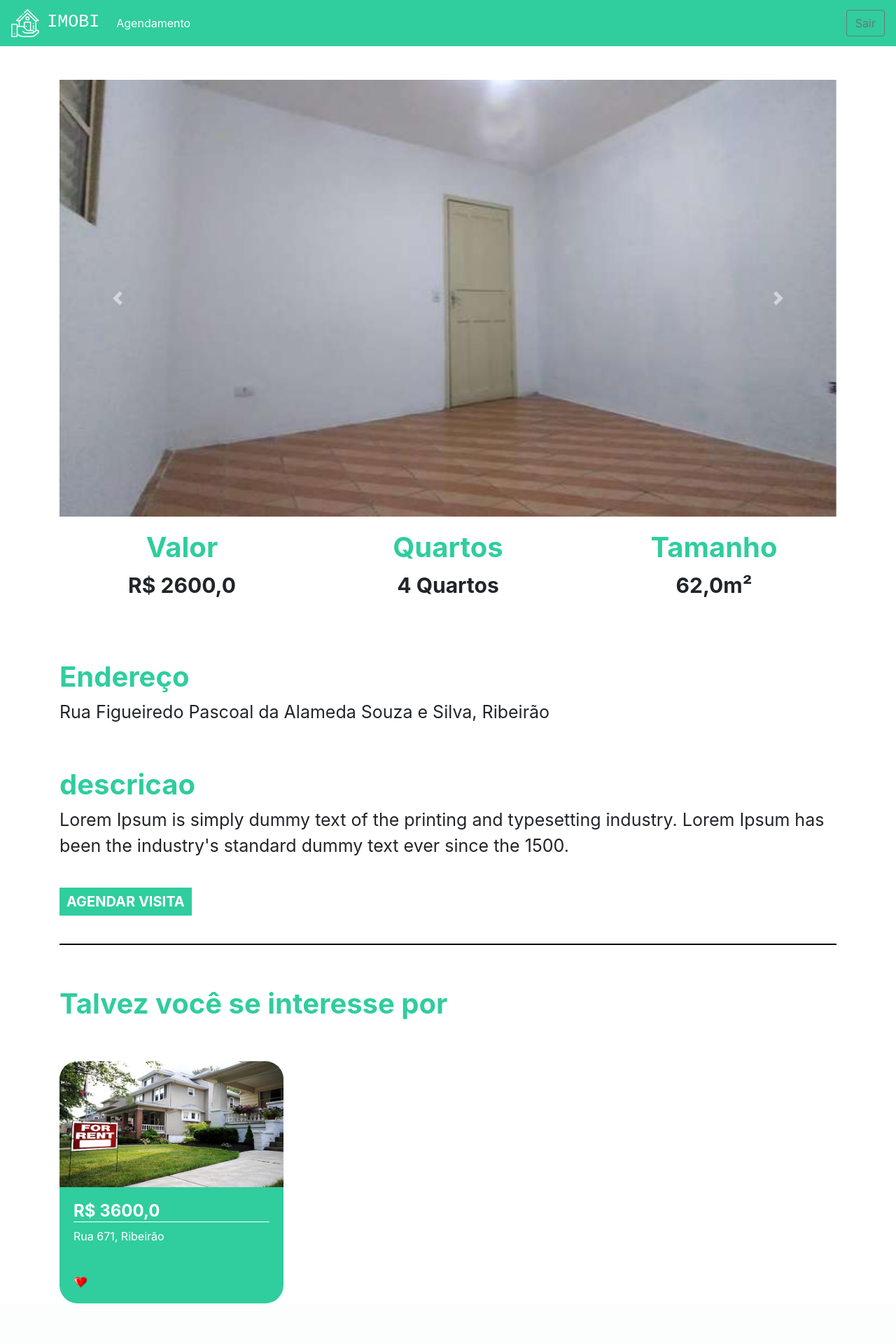
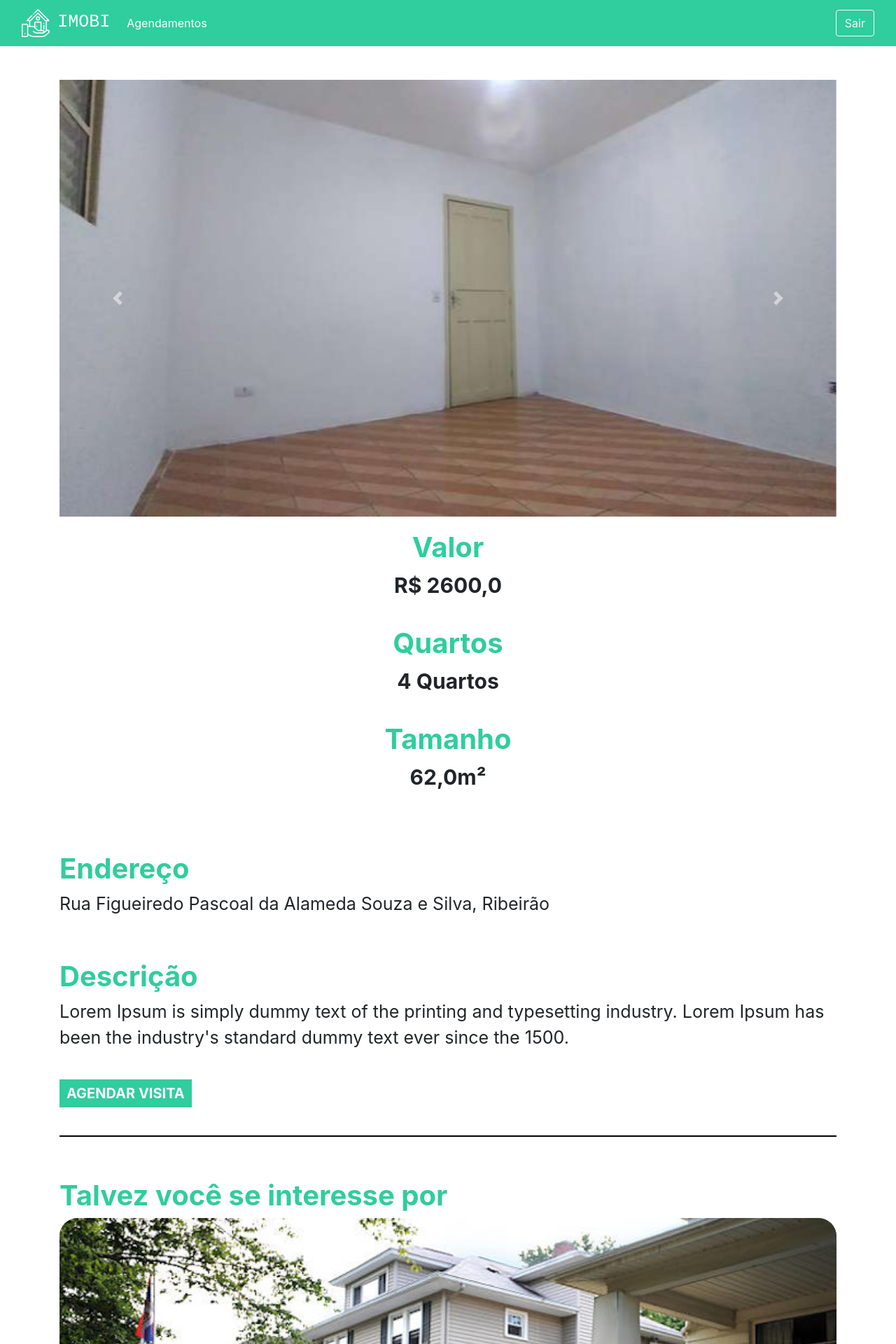
Before and after one commit to marcio-grazianni/imobi, a Django app: page /imovel/1/ in a window 1280 px wide. Shown: the top 1920 px of the page at 70% size. Before the commit the page ends 1862 px from the top, so only its background shows below. Run offline with Django 4.2, Linux system fonts and the light colour scheme; a user stored in the database is signed in; data comes from the database, SQL or seed files in the repository; both versions use the stored data as it was after the commit.

Commit message:
Ajustes para o mobile.

```diff
--- a/plataforma/templates/imovel.html
+++ b/plataforma/templates/imovel.html
@@ -31,18 +31,18 @@
 
 
     <div class="row">
-        <div class="col-md">
+        <div class="col-md-12">
             <h3 class="titulo_especificacao">Valor</h3>
             <p class="especificacao">R$ {{imovel.valor}}</p>
 
         </div>
 
-        <div class="col-md">
+        <div class="col-md-12">
             <h3 class="titulo_especificacao">Quartos</h3>
             <p class="especificacao">{{imovel.quartos}} Quartos</p>
         </div>
 
-        <div class="col-md">
+        <div class="col-md-12">
             <h3 class="titulo_especificacao">Tamanho</h3>
             <p class="especificacao">{{imovel.tamanho}}m²</p>
         </div>
@@ -59,7 +59,7 @@
 
     <br>
     <div style="text-align: left">
-        <h3 class="titulo_especificacao">descricao</h3>
+        <h3 class="titulo_especificacao">Descrição</h3>
         <p class="especificacao_endereco">{{imovel.descricao}}</p>
         <br>
         <button class="btn_agendar_visita" data-toggle="modal" data-target="#exampleModal">AGENDAR VISITA</button>
@@ -74,7 +74,7 @@
 
         <div class="row">
             {% for sugestao in sugestoes %}
-            <div class="col-md cont">
+            <div class="col-md-12">
                 <div class="card_imovel">
                     <img class="img_capa_imovel" src="{{sugestao.imagens.all.0.img.url}}">
                     <div class="informacoes_imoveis">
--- a/templates/base.html
+++ b/templates/base.html
@@ -13,22 +13,28 @@
 
 <body>
     {% if user.is_authenticated %}
+    <div class="container-fluid bg_navbar">
         <nav class="navbar navbar-expand-lg navbar-dark bg_navbar">
             <a class="navbar-brand" href="{% url 'home' %}">
                 <img width="40" src="{% static 'autenticacao/img/logo.png' %}">
-            &nbsp<h3 class="font_logo">IMOBI</h3></a>
-        <button class="navbar-toggler" type="button" data-toggle="collapse" data-target="#navbarNav" aria-controls="navbarNav" aria-expanded="false" aria-label="Toggle navigation">
+                &nbsp<h3 class="font_logo">IMOBI</h3>
+            </a>
+            <button class="navbar-toggler" type="button" data-toggle="collapse" data-target="#navbarSupportedContent" aria-controls="navbarSupportedContent" aria-expanded="false" aria-label="Toggle navigation">
                 <span class="navbar-toggler-icon"></span>
             </button>
-        <div class="collapse navbar-collapse" id="navbarNav">
-            <ul class="navbar-nav">
-                <li class="nav-item active">
-                    <a class="nav-link" href="{% url 'agendamentos' %}">Agendamento</a>
+
+            <div class="collapse navbar-collapse" id="navbarSupportedContent">
+                <ul class="navbar-nav mr-auto">
+                    <li class="nav-item">
+                        <a class="nav-link" href="{% url 'agendamentos' %}">Agendamentos</a>
                     </li>
                 </ul>
+                <div>
+                    <a class="btn btn-outline-light" href="{% url 'sair' %}">Sair</a>
                 </div>
-        <a class="btn btn-outline-secondary d-flex justify-content-end" href="{% url 'sair' %}">Sair</a>
+            </div>
         </nav>
+    </div>
 
     {% endif %}
 
--- a/templates/static/plataforma/css/home.css
+++ b/templates/static/plataforma/css/home.css
@@ -1,3 +1,7 @@
+.nav-link {
+    color: white !important;
+}
+
 .bg_navbar{
     background-color: #30CD9E;
 }
@@ -10,11 +14,10 @@
 }
 
 .card_imovel{
-    background-color: #30CD9E;
-
-    width: 20rem;
-    margin-top: 50px;
-    border-radius: 26px;
+    /* margin-top: 3.125rem; */
+    /* width: 16.5rem; */
+    background-color: #30CD9E !important;
+    border-radius: 1.625rem;
 }
 
 .img_capa_imovel{
```
Also changed, not shown: plataforma/templates/agendamentos.html (+6 -2 lines), plataforma/templates/home.html (+4 -5 lines), db.sqlite3. Lines whose indentation alone changed are shown as unchanged.
